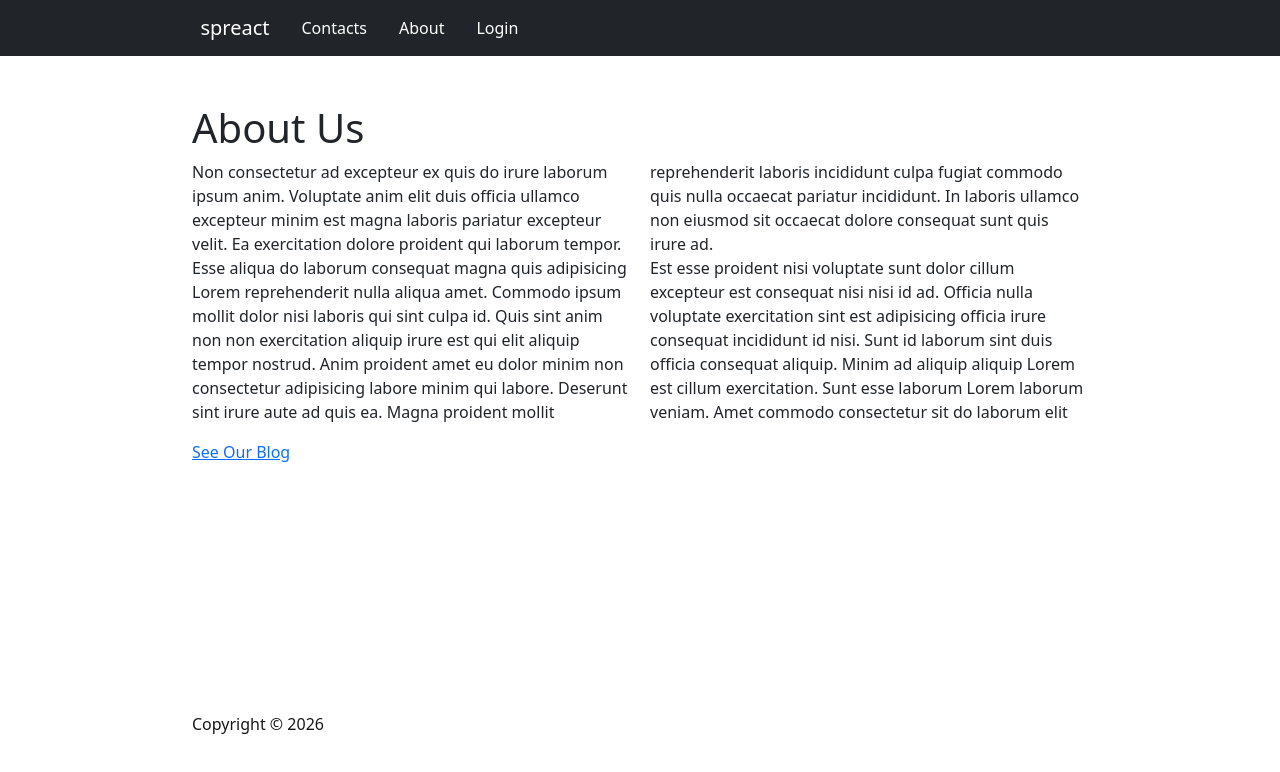
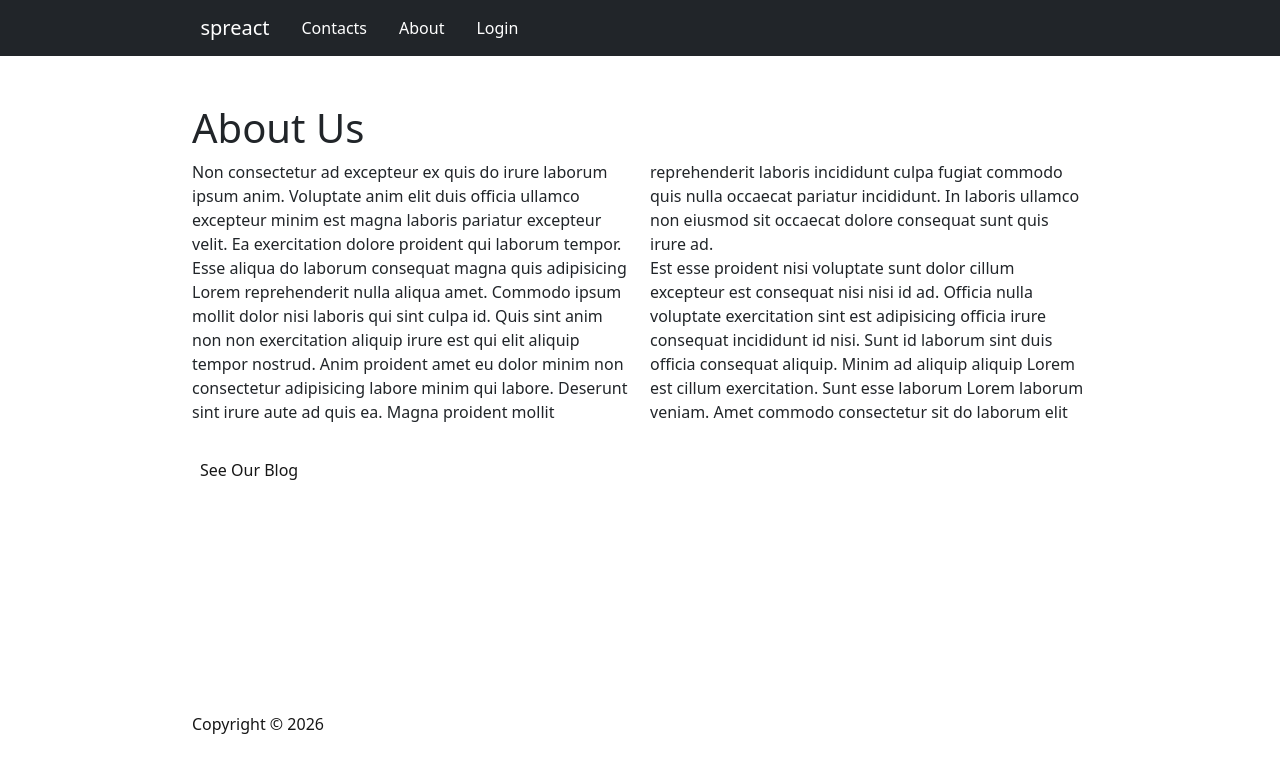
Before and after one commit to 4tinbras/spring-react-demo, a Next.js app in the folder react-front/: page /about in a window 1280 px wide. Shown: the top 772 px of the page. Built offline with nearby package versions, Linux system fonts and the light colour scheme.

Commit message:
restyled link into button-like

```diff
--- a/react-front/app/about/page.tsx
+++ b/react-front/app/about/page.tsx
@@ -5,7 +5,6 @@ import {loremIpsum} from "lorem-ipsum";
 
 export default function About() {
 
-    //complains about broken hydration; probably because of lorem ipsum
     return (<>
         <h1>About Us</h1>
         <OverflowingTwoColumnBlock children={[
@@ -14,6 +13,6 @@ export default function About() {
         ]}>
         </OverflowingTwoColumnBlock>
 
-        <a href="/about/blog" className="button">See Our Blog</a>
+        <a href="/about/blog" className="link-button">See Our Blog</a>
     </>)
 }
--- a/react-front/app/src/styles/globals.css
+++ b/react-front/app/src/styles/globals.css
@@ -108,6 +108,19 @@ footer {
   overflow: clip;
 }
 
+.float-right {
+  float: right;
+}
+
+.link-button {
+  display: inline-block;
+  text-decoration: none;
+  color: var(--foreground);
+  background: var(--background);
+  padding: 8px;
+  margin: 10px 0;
+}
+
 @media (max-width: 680px) {
   .top-container {
     width: 100%;
```
